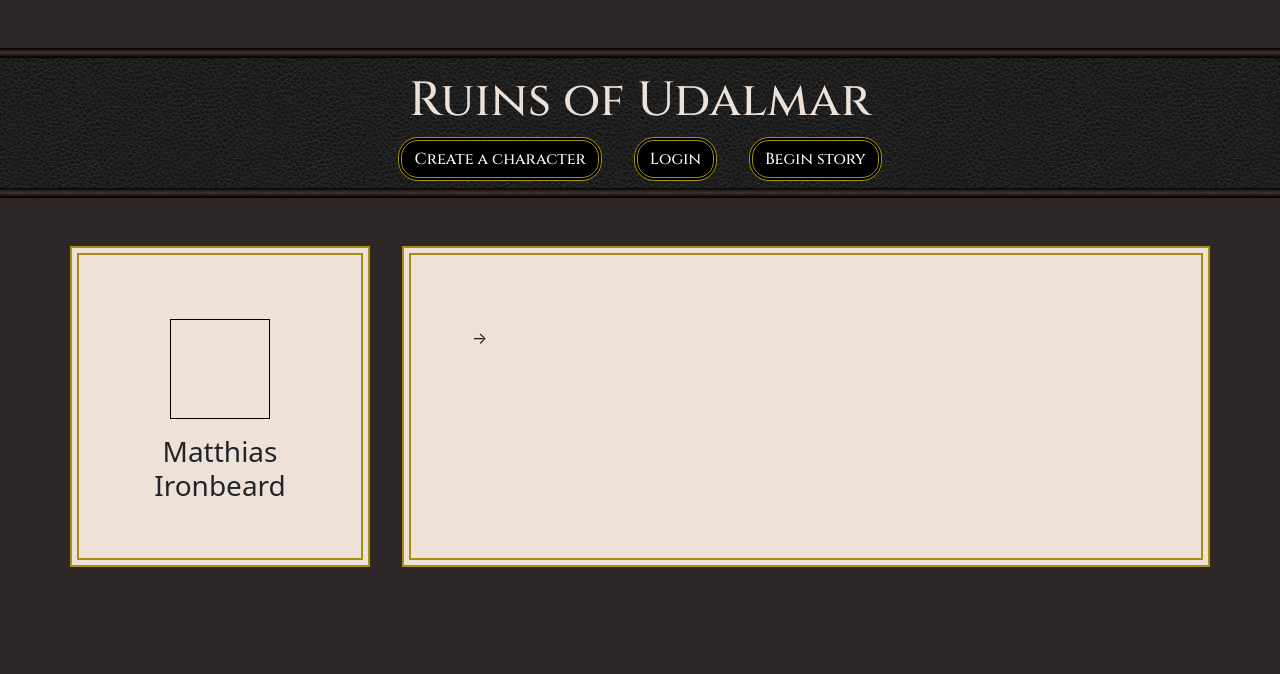
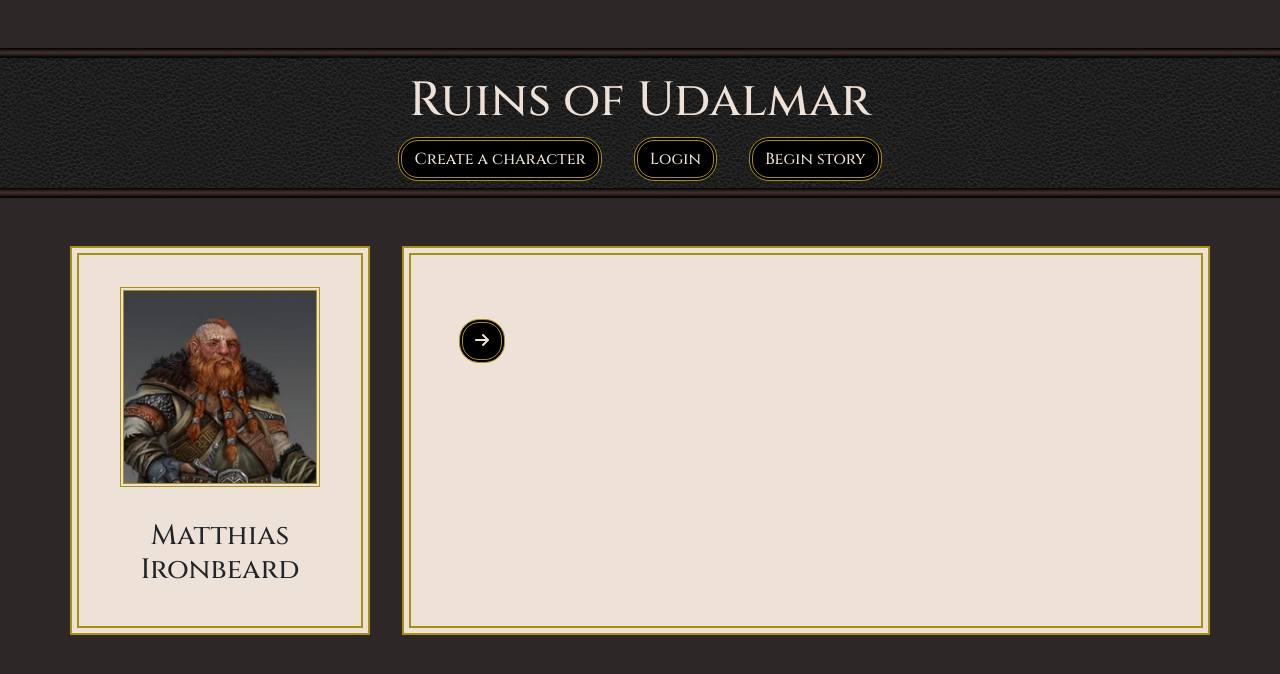
Before and after one commit to Zerahar/depths-of-udalmar, a React (Create React App) app in the folder front/: page /story/text in a window 1280 px wide. Shown: the top 674 px of the page. Built offline with nearby package versions, Linux system fonts and the light colour scheme; no server answers.

Commit message:
More styling

```diff
--- a/front/public/index.html
+++ b/front/public/index.html
@@ -1,19 +1,19 @@
 <!DOCTYPE html>
 <html lang="en">
+
 <head>
   <meta charset="utf-8" />
   <link rel="icon" href="%PUBLIC_URL%/favicon.ico" />
   <meta name="viewport" content="width=device-width, initial-scale=1" />
   <meta name="theme-color" content="#000000" />
-    <meta
-      name="description"
-      content="Web site created using create-react-app"
-    />
+  <meta name="description" content="Web site created using create-react-app" />
   <link rel="apple-touch-icon" href="%PUBLIC_URL%/logo192.png" />
   <!--
       manifest.json provides metadata used when your web app is installed on a
       user's mobile device or desktop. See https://developers.google.com/web/fundamentals/web-app-manifest/
     -->
+  <!-- Font Awesome -->
+  <script src="https://kit.fontawesome.com/d6679ab605.js" crossorigin="anonymous"></script>
   <link rel="manifest" href="%PUBLIC_URL%/manifest.json" />
   <!--
       Notice the use of %PUBLIC_URL% in the tags above.
@@ -26,6 +26,7 @@
     -->
   <title>React App</title>
 </head>
+
 <body>
   <noscript>You need to enable JavaScript to run this app.</noscript>
   <div id="root"></div>
@@ -40,4 +41,5 @@
       To create a production bundle, use `npm run build` or `yarn build`.
     -->
 </body>
+
 </html>
--- a/front/src/App.js
+++ b/front/src/App.js
@@ -1,13 +1,13 @@
 import { Link, Outlet } from "react-router-dom";
 import { Container, Navbar, Row, Col, Nav } from "react-bootstrap"
 import header_bg from "./img/header_bg.jpg"
-import side_bg from "./img/side_bg.jpg"
+import player_img from "./img/player_placeholder.jpg"
 
 export default function App() {
   return (
     <Container className="full-container" fluid>
       <Navbar className="mb-5" id="title-bar" style={{ backgroundImage: `url(${header_bg})` }}>
-        <div className="nav-title w-100"><Link to="/front">Ruins of Udalmar</Link></div>
+        <div className="nav-title w-100 lh-2"><Link to="/front">Ruins of Udalmar</Link></div>
         <Nav>
           <Link to="/characterCreation" className="nav-item btn btn-dark">Create a character</Link>
           <Link to="/login" className="nav-item btn btn-dark">Login</Link>
@@ -18,7 +18,7 @@ export default function App() {
         <Row>
           <Col lg="3" className="sidebar">
             <div class="inner-container">
-              <div className="profile-pic"></div>
+              <img src={player_img} alt="" className="profile-pic" />
               <h3>Matthias Ironbeard</h3>
             </div>
           </Col>
--- a/front/src/App.scss
+++ b/front/src/App.scss
@@ -1,13 +1,15 @@
 @import url('https://fonts.googleapis.com/css2?family=Cinzel:wght@500&display=swap');
 $border-color: rgb(167, 144, 16);
 $textarea-color: #eee2d8;
+$background: rgb(46, 39, 39);
+$light-brown: rgb(119, 102, 102);
 
 a {
   color: inherit;
 }
 
 body {
-  background-color: rgb(46, 39, 39);
+  background-color: $background;
   padding: 0;
   margin: 0;
   min-height: 100vh;
@@ -43,14 +45,24 @@ body {
 
   .nav-item {
     margin: 0 1em;
+  }
+}
+
+.btn {
   font-family: 'Cinzel', serif;
-    border: 4px double $border-color;
+  border: 4px double $border-color !important;
   border-radius: 20px;
   background-color: black;
+  color: $textarea-color;
 
   &:hover {
     background-color: rgb(44, 44, 44);
+    border: 4px double $border-color !important;
+    color: $textarea-color;
   }
+
+  &:focus {
+    box-shadow: $light-brown 0px 0px 8px 0px;
   }
 }
 
@@ -68,7 +80,9 @@ body {
   height: 100%;
 }
 
-h1 {
+h1,
+h2,
+h3 {
   font-family: 'Cinzel', serif;
 }
 
@@ -79,25 +93,28 @@ h1 {
   border: 2px solid $border-color;
   padding: 5px;
   background-color: $textarea-color;
+
+  .inner-container {
+    padding: 2rem;
+  }
 }
 
 .profile-pic {
-  width: 100px;
-  height: 100px;
-  border: 1px solid black;
-  margin: 1em auto;
+  width: 200px;
+  height: 200px;
+  border: 4px double $border-color;
+  margin: 0 auto 2rem auto;
 }
 
 .characterEditor {
   width: 400px;
   height: 600px;
-  border: 1px solid black;
+  border: 4px double $border-color;
   position: relative;
+  background-color: white;
 
   div {
     position: absolute;
-    border: 1px solid black;
-    font-size: 3em;
     background-color: transparent !important;
 
     img {
--- a/front/src/routes/characterCreation.js
+++ b/front/src/routes/characterCreation.js
@@ -1,4 +1,5 @@
 import React, { useState, useEffect, useMemo } from 'react';
+import { Row, Col } from "react-bootstrap"
 import hair_ponytail from '../img/hair_ponytail.png'
 import hair_curly from '../img/hair_curly.png'
 import beard_gunslinger from '../img/beard_gunslinger.png'
@@ -78,21 +79,24 @@ export default function CharacterCreation() {
 
     return (
         <main>
+
+            <Row>
+                <Col>
                     <h2>Character Creator</h2>
                     <p>You have selected {selectedHair} and {selectedBeard}.</p>
                     <select onChange={e => setGender(e.target.value)} >
                         <option>male</option>
                         <option>female</option>
-            </select>
+                    </select><br />
                     <select onChange={e => { setSelectedHair(e.target.value); setHair() }}>
                         <option>no hair</option>
                         {hairstyles.map(style => <option value={style.name} key={style.id}>{style.name}</option>)}
-            </select>
+                    </select><br />
                     <select onChange={e => { setSelectedBeard(e.target.value); setBeard() }}>
                         <option>no beard</option>
                         {beardstyles.map(style => <option value={style.name} key={style.id}>{style.name}</option>)}
                     </select>
-
+                </Col><Col>
                     <div className="characterEditor">
                         <div id="base"><img src={body} alt="" /></div>
                         <div id="face"><img src={face} alt="" /></div>
@@ -101,6 +105,12 @@ export default function CharacterCreation() {
                         {/* <div id="clothing"><img src={clothing_img} alt="clothes" /></div> */}
 
                     </div>
+
+                </Col>
+            </Row>
+
+
+
         </main>
     );
 }
--- a/front/src/routes/dialogue.js
+++ b/front/src/routes/dialogue.js
@@ -26,7 +26,7 @@ export default function Dialogue() {
             <h1>{chapter}</h1>
             <div className="dialogue-container" style={{ backgroundImage: `url(${placeholder})` }}>
                 <div className="dialogue-content"> <p dangerouslySetInnerHTML={{ __html: text }}></p>
-                    <Link class="btn btn-next" to={`/story/${nextType}/${nextTextId}`}>&rarr;</Link>
+                    <Link class="btn btn-next" to={`/story/${nextType}/${nextTextId}`}> 	<i class="fas fa-arrow-right"></i></Link>
                 </div></div>
         </main>
     );
--- a/front/src/routes/text.js
+++ b/front/src/routes/text.js
@@ -26,7 +26,7 @@ export default function Text() {
         <main>
             <h1>{chapter}</h1>
             <p>{text}</p>
-            <Link class="btn btn-next" to={`/story/${nextType}/${nextTextId}`}>&rarr;</Link>
+            <Link class="btn btn-next" to={`/story/${nextType}/${nextTextId}`}> 	<i class="fas fa-arrow-right"></i></Link>
         </main>
     );
 }
```
Also changed, not shown: front/src/img/player_placeholder.jpg (added). Lines whose indentation alone changed are shown as unchanged.
